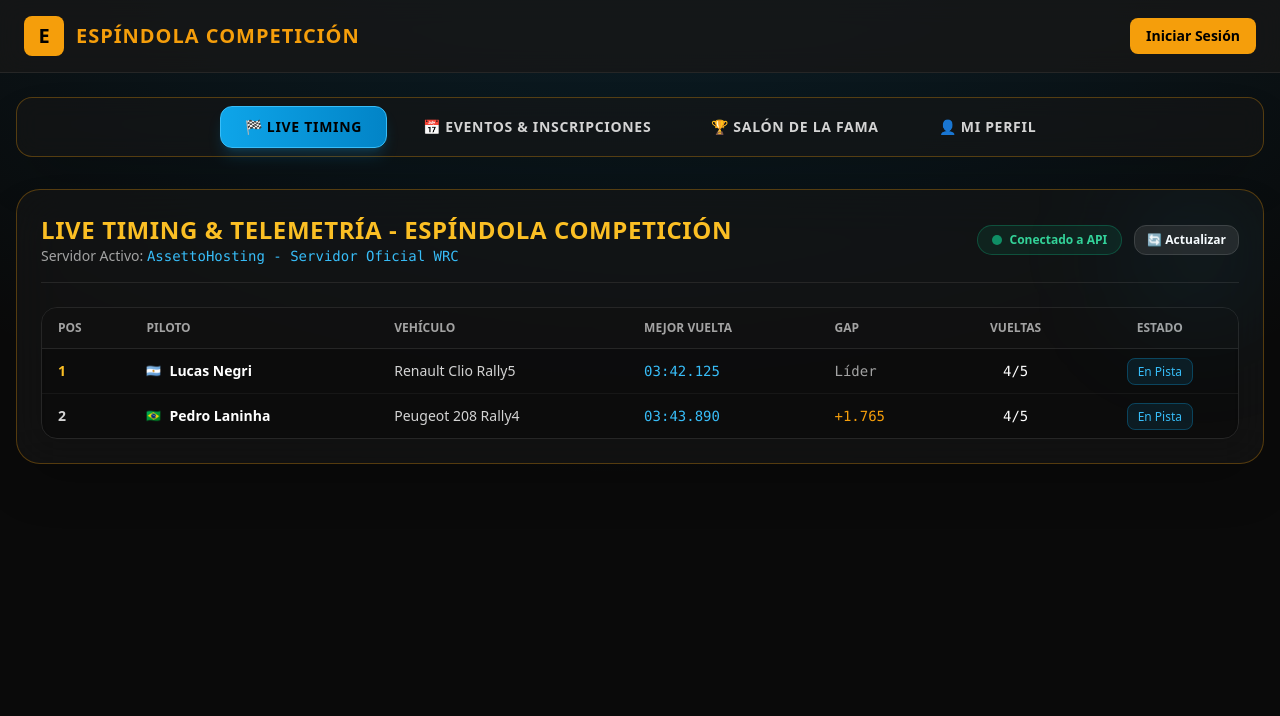
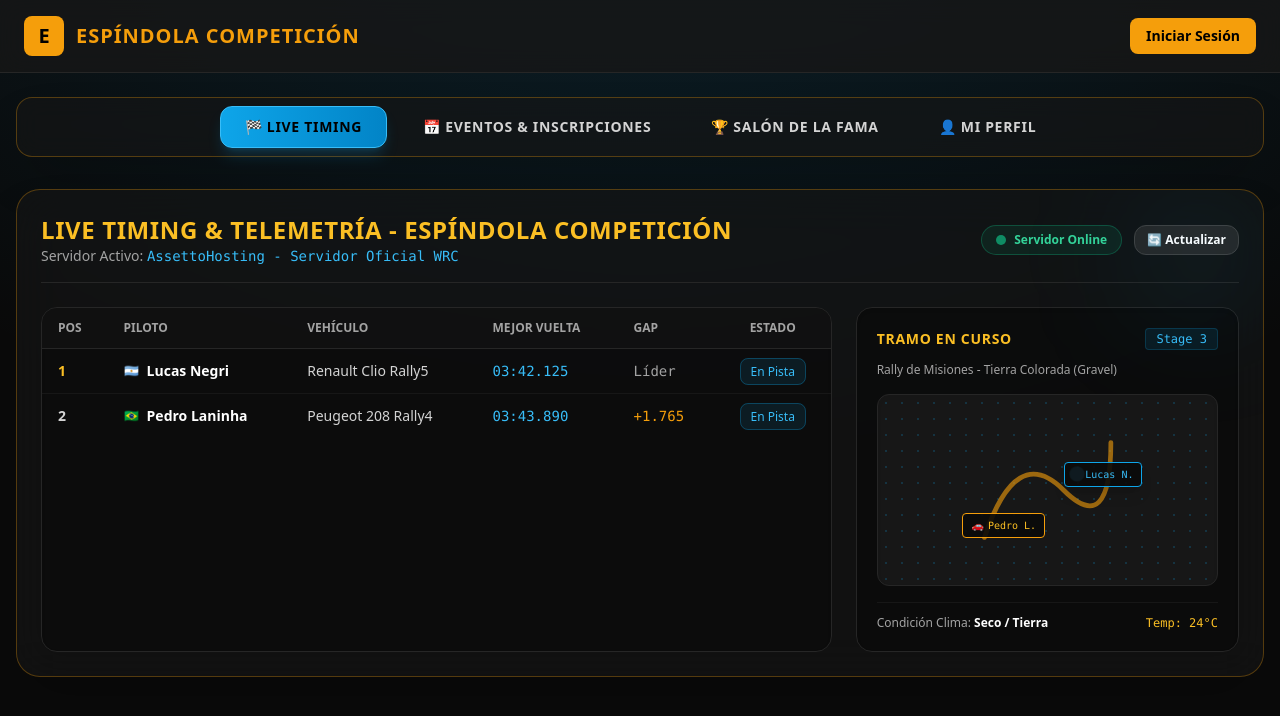
Before and after one commit to ESP-Competicion/espindola-competicion, a React (Vite) app: page / in a window 1280 px wide. Shown: the top 716 px of the page. Built offline with nearby package versions, Linux system fonts and the light colour scheme.

Commit message:
Refactor comments and button alert in App.jsx
Removed detailed description from the interactive tabs menu and updated comments for clarity. Adjusted button alert message and improved comments for the live timing section.

```diff
--- a/src/App.jsx
+++ b/src/App.jsx
@@ -81,7 +81,7 @@ export default function App() {
         onLogout={handleLogout}
       />
 
-      {/* Menú de Pestañas Interactivas (Estilo Glassmorphism con bordes dorados y celestes) */}
+      {/* Menú de Pestañas Interactivas */}
       <div className="max-w-7xl mx-auto px-4 py-6">
         <div className="flex flex-wrap items-center justify-center gap-3 p-2 bg-neutral-900/60 backdrop-blur-md border border-amber-500/30 rounded-2xl shadow-2xl">
           <button
@@ -132,12 +132,13 @@ export default function App() {
         {/* CONTENIDO DE LAS PESTAÑAS */}
         <main className="mt-8">
 
-          {/* 1. LIVETIMING (Interfaz Propia) */}
+          {/* 1. LIVETIMING (Interfaz Propia con Tabla y Mapa del Tramo) */}
           {pestanaActiva === 'livetiming' && (
             <div className="space-y-6">
               <div className="bg-neutral-900/60 backdrop-blur-xl border border-amber-500/30 rounded-3xl p-6 shadow-2xl relative overflow-hidden">
                 <div className="absolute top-0 right-0 w-32 h-32 bg-sky-500/10 rounded-full blur-3xl pointer-events-none"></div>
 
+                {/* Cabecera */}
                 <div className="flex flex-wrap justify-between items-center mb-6 border-b border-neutral-800 pb-4 gap-4">
                   <div>
                     <h2 className="text-2xl font-black text-amber-400 uppercase tracking-wide">Live Timing & Telemetría - Espíndola Competición</h2>
@@ -145,10 +146,10 @@ export default function App() {
                   </div>
                   <div className="flex items-center gap-3">
                     <span className="flex items-center gap-2 bg-emerald-500/10 text-emerald-400 px-3.5 py-1.5 rounded-full text-xs font-bold border border-emerald-500/30">
-                      <span className="w-2.5 h-2.5 rounded-full bg-emerald-500 animate-pulse"></span> Conectado a API
+                      <span className="w-2.5 h-2.5 rounded-full bg-emerald-500 animate-pulse"></span> Servidor Online
                     </span>
                     <button
-                      onClick={() => alert('Actualizando datos de telemetría...')}
+                      onClick={() => alert('Sincronizando con API de servidor...')}
                       className="bg-neutral-800 hover:bg-neutral-700 text-white text-xs font-bold px-3 py-1.5 rounded-xl border border-neutral-700 transition"
                     >
                       🔄 Actualizar
@@ -156,7 +157,11 @@ export default function App() {
                   </div>
                 </div>
 
-                <div className="overflow-x-auto rounded-2xl border border-neutral-800 bg-neutral-950/70 shadow-inner">
+                {/* Grid principal: Tabla de Tiempos + Mapa del Tramo Actual */}
+                <div className="grid grid-cols-1 lg:grid-cols-3 gap-6">
+
+                  {/* Tabla de Posiciones y Pilotos en Pista (Ocupa 2 columnas) */}
+                  <div className="lg:col-span-2 overflow-x-auto rounded-2xl border border-neutral-800 bg-neutral-950/70 shadow-inner">
                     <table className="w-full text-left border-collapse">
                       <thead>
                         <tr className="border-b border-neutral-800 text-xs font-bold text-neutral-400 uppercase bg-neutral-900/50">
@@ -165,7 +170,6 @@ export default function App() {
                           <th className="py-3 px-4">Vehículo</th>
                           <th className="py-3 px-4">Mejor Vuelta</th>
                           <th className="py-3 px-4">Gap</th>
-                        <th className="py-3 px-4 text-center">Vueltas</th>
                           <th className="py-3 px-4 text-center">Estado</th>
                         </tr>
                       </thead>
@@ -178,7 +182,6 @@ export default function App() {
                           <td className="py-3 px-4 text-neutral-300">Renault Clio Rally5</td>
                           <td className="py-3 px-4 font-mono text-sky-400">03:42.125</td>
                           <td className="py-3 px-4 font-mono text-neutral-400">Líder</td>
-                        <td className="py-3 px-4 text-center font-mono">4/5</td>
                           <td className="py-3 px-4 text-center">
                             <span className="bg-sky-500/10 text-sky-400 border border-sky-500/30 text-xs px-2.5 py-1 rounded-lg">En Pista</span>
                           </td>
@@ -191,13 +194,49 @@ export default function App() {
                           <td className="py-3 px-4 text-neutral-300">Peugeot 208 Rally4</td>
                           <td className="py-3 px-4 font-mono text-sky-400">03:43.890</td>
                           <td className="py-3 px-4 font-mono text-amber-500">+1.765</td>
-                        <td className="py-3 px-4 text-center font-mono">4/5</td>
                           <td className="py-3 px-4 text-center">
                             <span className="bg-sky-500/10 text-sky-400 border border-sky-500/30 text-xs px-2.5 py-1 rounded-lg">En Pista</span>
                           </td>
                         </tr>
                       </tbody>
                     </table>
+                  </div>
+
+                  {/* Panel Lateral: Mapa del Tramo Actual / Telemetría */}
+                  <div className="bg-neutral-950/80 border border-neutral-800 rounded-2xl p-5 flex flex-col justify-between shadow-inner">
+                    <div>
+                      <div className="flex justify-between items-center mb-3">
+                        <h3 className="text-sm font-black text-amber-400 uppercase tracking-wider">Tramo en Curso</h3>
+                        <span className="text-xs font-mono text-sky-400 bg-sky-500/10 px-2.5 py-0.5 rounded border border-sky-500/20">Stage 3</span>
+                      </div>
+                      <p className="text-xs text-neutral-400 mb-4">Rally de Misiones - Tierra Colorada (Gravel)</p>
+
+                      {/* Simulación del Mapa del Tramo / Radar */}
+                      <div className="w-full h-48 bg-neutral-900 rounded-xl border border-neutral-800 relative flex items-center justify-center overflow-hidden shadow-inner group">
+                        <div className="absolute inset-0 bg-[radial-gradient(#0ea5e9_1px,transparent_1px)] [background-size:16px_16px] opacity-20"></div>
+
+                        {/* Línea simulada del circuito */}
+                        <svg className="w-full h-full p-4 absolute inset-0 text-amber-500/60" viewBox="0 0 100 100" fill="none">
+                          <path d="M10 80 Q 30 20, 60 50 T 90 20" stroke="currentColor" strokeWidth="3" strokeLinecap="round" />
+                        </svg>
+
+                        {/* Indicadores de posición de autos en tiempo real */}
+                        <div className="absolute top-[35%] left-[55%] flex items-center gap-1 bg-neutral-950/90 px-2 py-1 rounded border border-sky-500 text-[10px] font-mono text-sky-400 shadow-lg">
+                          <span className="w-2 h-2 rounded-full bg-sky-400 animate-ping"></span> Lucas N.
+                        </div>
+
+                        <div className="absolute bottom-[25%] left-[25%] flex items-center gap-1 bg-neutral-950/90 px-2 py-1 rounded border border-amber-500 text-[10px] font-mono text-amber-400">
+                          <span>🚗</span> Pedro L.
+                        </div>
+                      </div>
+                    </div>
+
+                    <div className="mt-4 pt-3 border-t border-neutral-900 text-xs text-neutral-400 flex justify-between items-center">
+                      <span>Condición Clima: <strong className="text-white">Seco / Tierra</strong></span>
+                      <span className="font-mono text-amber-400">Temp: 24°C</span>
+                    </div>
+                  </div>
+
                 </div>
               </div>
             </div>
```
Lines whose indentation alone changed are shown as unchanged.
